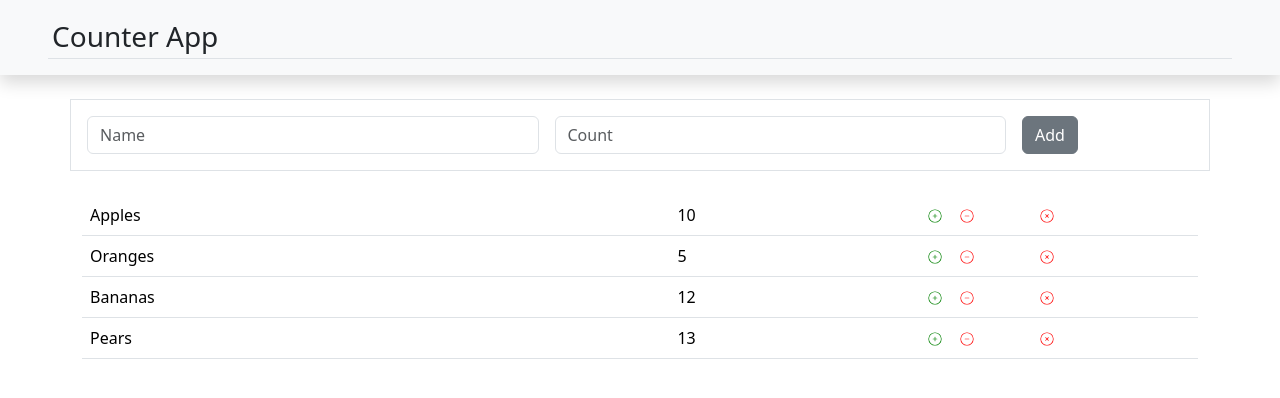
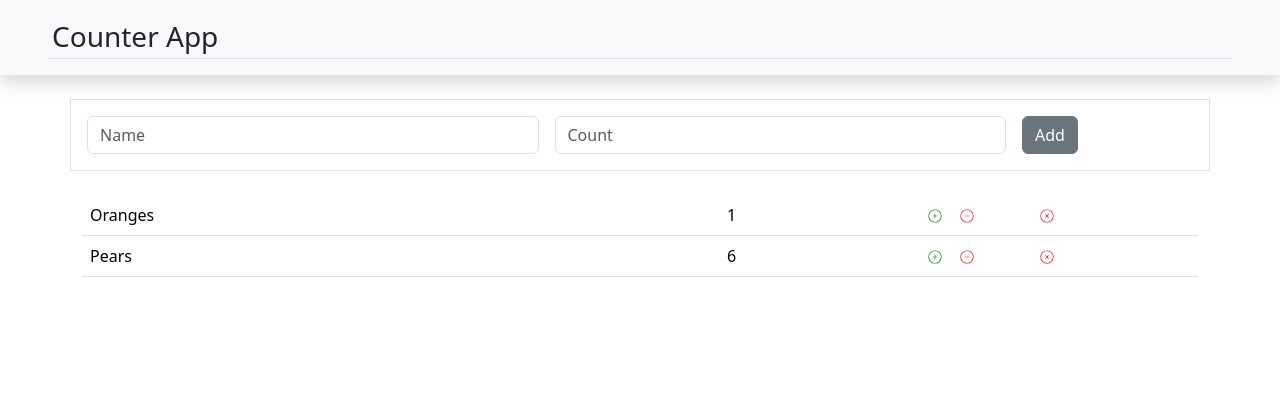
Before and after one commit to Brijsunil2/counter-app, a React (Create React App) app: page / in a window 1280 px wide. Shown: the top 398 px of the page. Built offline with nearby package versions, Linux system fonts and the light colour scheme; data requests are answered from the project's data file; the HTML template or start-up script is replaced by a standard one.

Commit message:
Database Update Features Added

```diff
--- a/db.json
+++ b/db.json
@@ -1,24 +1,14 @@
 {
   "counters": [
     {
-      "id": 1,
-      "text": "Apples",
-      "count": 10
-    },
-    {
-      "id": 2,
       "text": "Oranges",
-      "count": 5
-    },
-    {
-      "text": "Bananas",
-      "count": 12,
-      "id": 3
+      "count": 1,
+      "id": 2
     },
     {
       "text": "Pears",
-      "count": 13,
-      "id": 4
+      "count": 6,
+      "id": 3
     }
   ]
 }
--- a/src/App.css
+++ b/src/App.css
@@ -10,3 +10,9 @@ thead tr {
 tbody tr:hover {
   background-color: #f8f9fa;
 }
+
+.prevent-select {
+  -webkit-user-select: none; /* Safari */
+  -ms-user-select: none; /* IE 10 and IE 11 */
+  user-select: none; /* Standard syntax */
+}
--- a/src/App.js
+++ b/src/App.js
@@ -49,9 +49,9 @@ const App = () => {
     setCounters([...counters, data]);
   }
 
-  const addToCounter = async (id) => {
+  const updCount = async (id, val) => {
     const counterToInc = await fetchCounter(id);
-    const updCounter = {...counterToInc, count: counterToInc.count + 1};
+    const updCounter = {...counterToInc, count: val};
     const res = await fetch(`${countersLink}/${id}`,
       {
         method: "PUT",
@@ -67,11 +67,16 @@ const App = () => {
     setCounters(counters.map((counter) => counter.id === id ? {...counter, count: data.count} : counter));
   }
 
+  const deleteCounter = async (id) => {
+    const res = await fetch(`${countersLink}/${id}`, {method: "DELETE"});
+    setCounters(counters.filter((counter) => counter.id !== id));
+  }
+
   return (
     <>
       <Header />
       <AddCounter addCounter={addCounter} />
-      <CounterList counters={counters} />
+      <CounterList counters={counters} updCount={updCount} deleteCounter={deleteCounter} />
     </>
   )
 }
--- a/src/components/CounterList.js
+++ b/src/components/CounterList.js
@@ -1,6 +1,6 @@
 import CounterListItem from "./CounterListItem"
 
-const CounterList = ({ counters }) => {
+const CounterList = ({ counters, updCount, deleteCounter }) => {
   return (
     <div className="container pt-4">
 
@@ -8,7 +8,12 @@ const CounterList = ({ counters }) => {
         <tbody>
           {
             counters.map((counter) => (
-              <CounterListItem key={counter.id} counter={counter} />
+              <CounterListItem
+                key={counter.id}
+                counter={counter}
+                updCount={updCount}
+                deleteCounter={deleteCounter}
+              />
             ))
           }
         </tbody>
--- a/src/components/CounterListItem.js
+++ b/src/components/CounterListItem.js
@@ -1,5 +1,12 @@
 import { CiCirclePlus, CiCircleMinus ,CiCircleRemove } from "react-icons/ci";
-const CounterListItem = ({ counter }) => {
+const CounterListItem = ({ counter, updCount, deleteCounter }) => {
+  const maxCount = 2147483647;
+  const minCount = 0;
+
+  const onClickDeleteCounter = (id) => {
+    deleteCounter(id);
+  }
+
   return (
     <tr className="px-4">
       <td>
@@ -8,18 +15,21 @@ const CounterListItem = ({ counter }) => {
       <td>
         {counter.count}
       </td>
-      <td className="w-25">
+      <td className="w-25 prevent-select">
         <CiCirclePlus
           style={{ color: 'green', cursor: 'pointer' }}
+          onClick={() => counter.count < maxCount && updCount(counter.id, counter.count + 1)}
         />
         &emsp;
         <CiCircleMinus
           style={{ color: 'red', cursor: 'pointer' }}
+          onClick={() => counter.count > minCount && updCount(counter.id, counter.count - 1)}
         />
         &emsp;&emsp;&emsp;&emsp;
         <CiCircleRemove
-          className=""
           style={{ color: 'red', cursor: 'pointer' }}
+          onClick={() => onClickDeleteCounter(counter.id)}
+          data-target='#exampleModalCenter'
         />
       </td>
     </tr>
```
